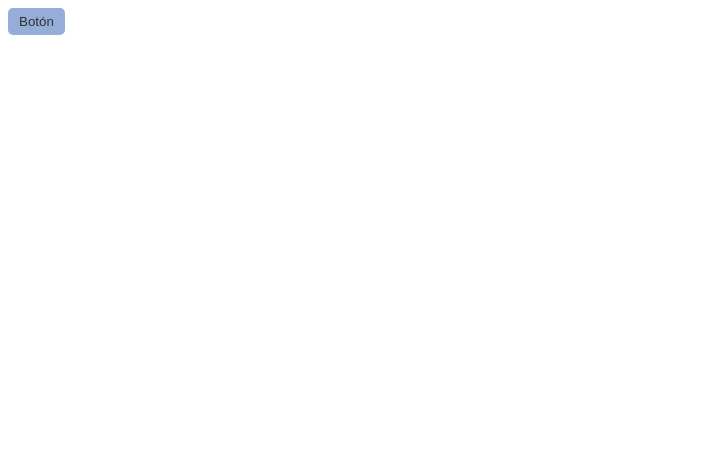
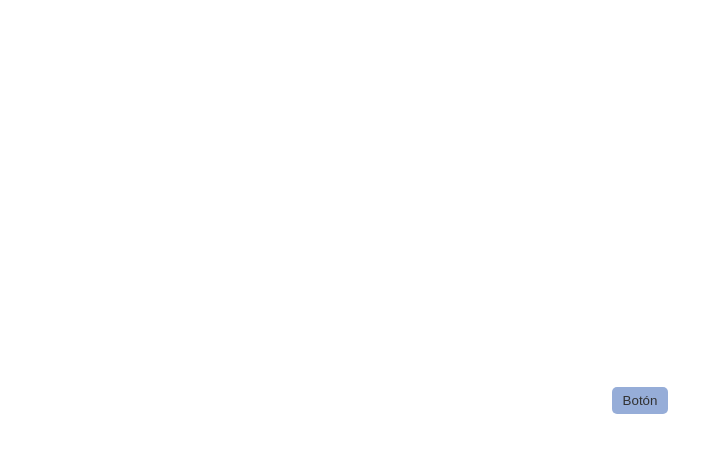
Before and after one commit to luisfredo/EJERCICIO_ANIMACIONES, a plain HTML site: page index.html in a window 1280 px wide. Shown: the whole page, without its empty margins (0-723 px from the left). Drawn offline with Linux system fonts and the light colour scheme.

Commit message:
actualizacion 3

```diff
--- a/estilos.css
+++ b/estilos.css
@@ -1,3 +1,14 @@
+*{
+    padding: 0;
+    margin: 0;
+}
+body{
+    min-height: 100vh;
+    display: flex;
+    justify-content: center;
+    align-items: center;
+}
+
 .btn-modern{
     border: 1px solid transparent;
     padding: 5px 10px;
```
